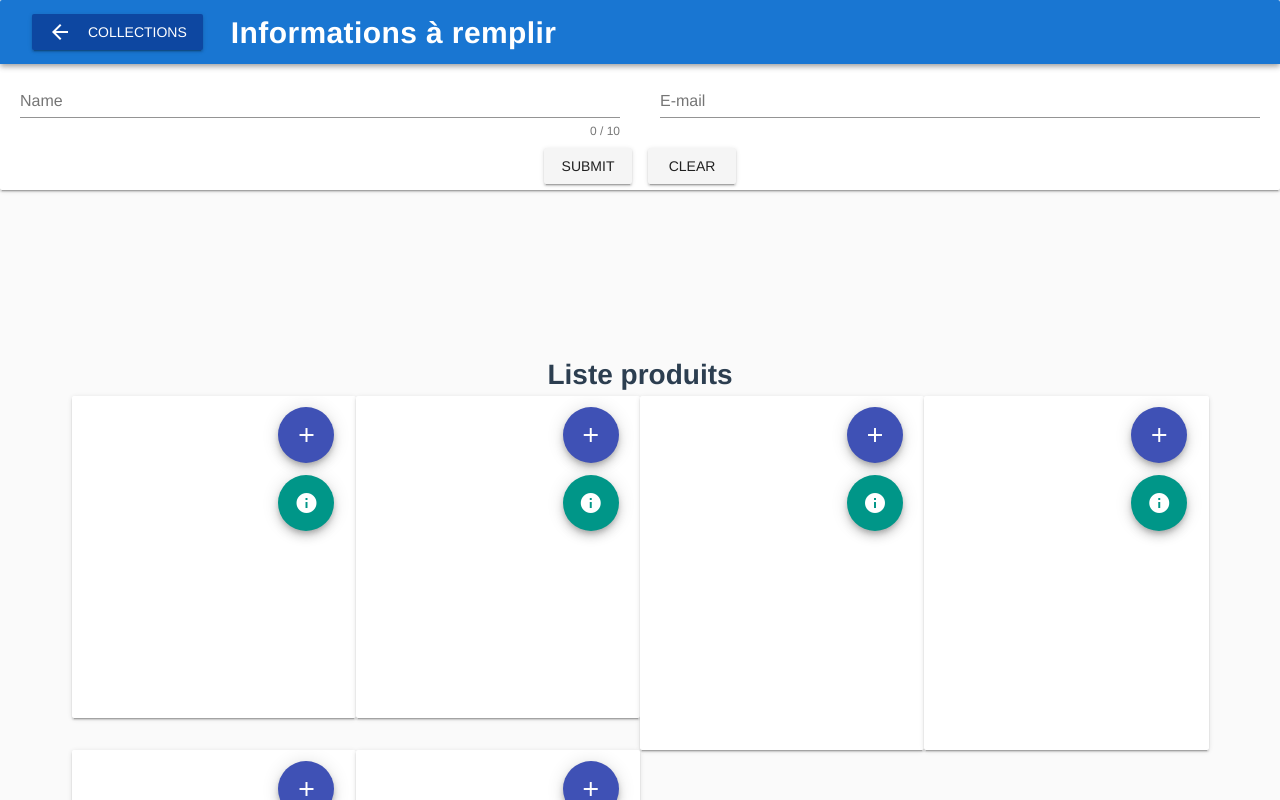
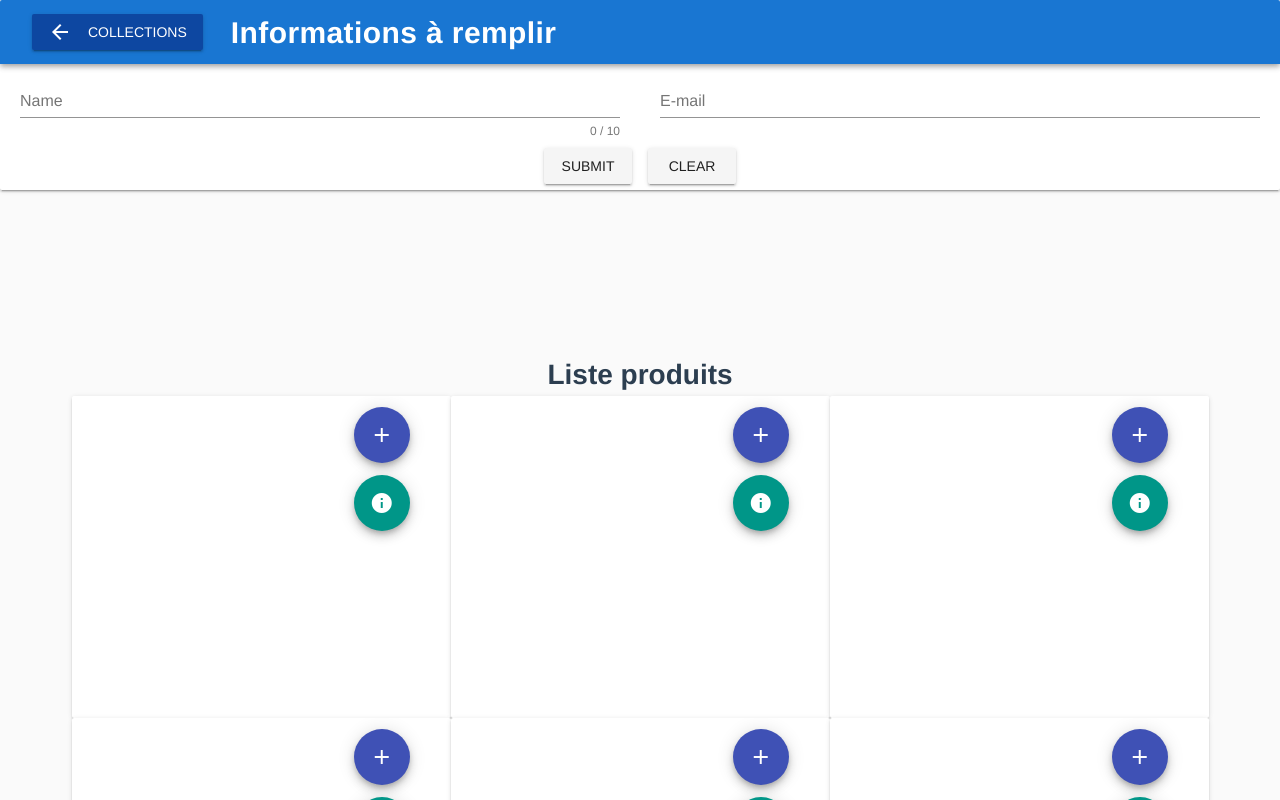
Before and after one commit to orlando1108/workshop-project1, a Vue app: page /produits/1 in a window 1280 px wide. Shown: the top 800 px of the page. Built offline with nearby package versions, Linux system fonts and the light colour scheme.

Commit message:
modif longueur div

```diff
--- a/src/components/produits.vue
+++ b/src/components/produits.vue
@@ -4,7 +4,7 @@
     <v-container>
         <h1>Liste produits</h1>
         <v-layout row wrap>
-            <v-flex xl2 lg3 md4 sm6 xs12 v-for="(card,index) in cards" :id="card.name" v-if="card.id==name_url"> <!--la div contenant chaque collection a pour id le nom de sa collection-->
+            <v-flex xl3 lg4 md4 sm6 xs12 v-for="(card,index) in cards" :id="card.name" v-if="card.id==name_url"> <!--la div contenant chaque collection a pour id le nom de sa collection-->
                 <v-card class="infos_cards" v-if="card.showinfo">
                     <h3 class="pt-3">{{ card.name }}</h3>
                     <v-flex mt-3>
```
Lines whose indentation alone changed are shown as unchanged.
